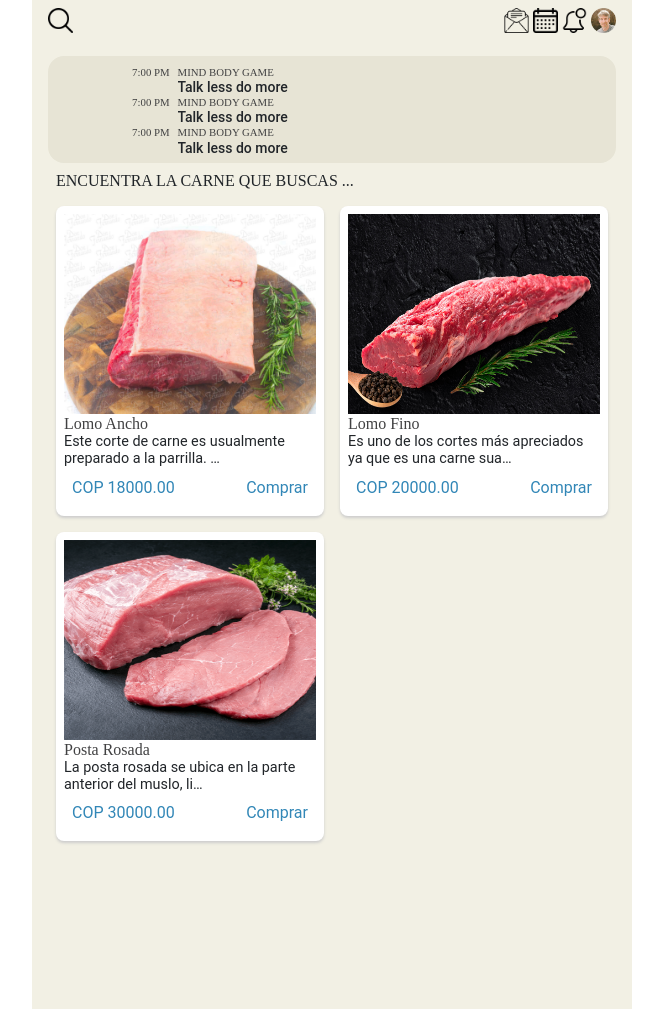
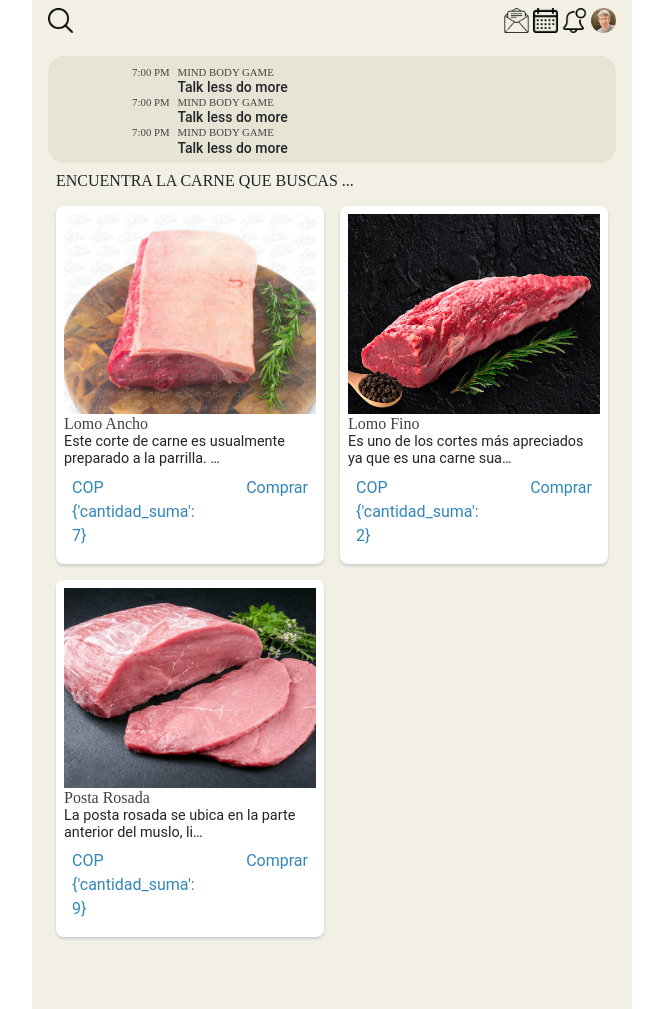
Before and after one commit to JorgitoR/CarneShop-Django-python, a Django app: page /home/ in a window 1280 px wide. Shown: the whole page, without its empty margins (308-971 px from the left). Run offline with Django 3.2, Linux system fonts and the light colour scheme; data comes from the database, SQL or seed files in the repository; both versions use the stored data as it was after the commit; some libraries are stand-ins or nearby versions.

Commit message:
CarneShop Django

```diff
--- a/Dashboard/models.py
+++ b/Dashboard/models.py
@@ -10,6 +10,7 @@ from django.contrib.contenttypes.fields import GenericRelation
 from django.utils.text import slugify
 from django.db.models.signals import post_save, pre_save
 
+from django.db.models import Sum
 
 class Usuario(AbstractUser):
 	admin = models.BooleanField(default=False)
@@ -71,8 +72,6 @@ class OrdenarProducto(models.Model):
 
 
 
-
-
 class Orden(models.Model):
 	class Estados(models.TextChoices):
 		PROCESO = "EN PROCESO DE ENTREGA", "En proceso de entrega",
@@ -121,7 +120,9 @@ class producto(models.Model):
 	def __str__(self):
 		return self.titulo
 
-
+	def cantidad_pedida(self):
+		producto = OrdenarProducto.objects.filter(pedido__slug=self.slug, ordenado=True).aggregate(cantidad_suma=Sum('cantidad'))
+		return producto
 
 	@property
 	def get_content_type(self):
--- a/Dashboard/views.py
+++ b/Dashboard/views.py
@@ -55,6 +55,7 @@ def add_carrito(request, slug):
 		if cantidad >= min_cantidad:
 
 			total = item.stock - cantidad
+			print('TOTAL', total)
 
 			if ordenar_producto.cantidad < total:
 				if orden_realizada.productos.filter(pedido__slug=item.slug).exists():
--- a/template/dashboard/home.html
+++ b/template/dashboard/home.html
@@ -43,7 +43,7 @@
 
 			<div class="action_btn">
 				<a href="">
-					COP {{item.precio}}
+					COP {{item.cantidad_pedida}}
 				</a>
 				<a href="{% url 'add_carrito' item.slug %}">
 					Comprar
```
Also changed, not shown: db.sqlite3.
